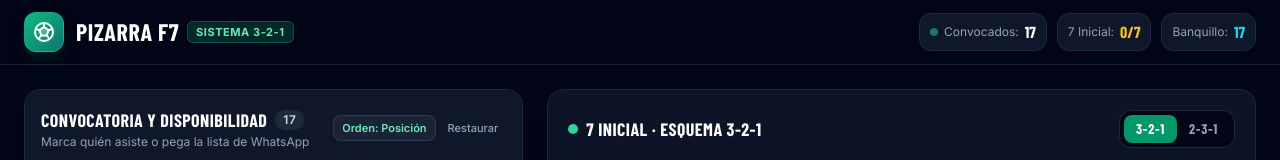
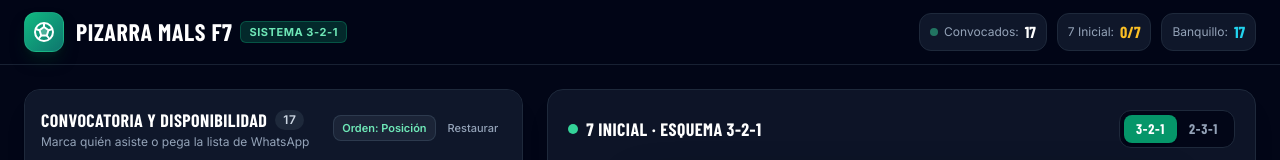
Before and after one commit to ycp03/MalsAplicacio-n, a plain HTML site: page index.html in a window 1280 px wide. Shown: the top 160 px of the page. Drawn offline with nearby package versions, Linux system fonts and the light colour scheme; a web font is replaced by a local one.

Commit message:
Update index.html
Título: pizarra mals

```diff
--- a/index.html
+++ b/index.html
@@ -3,7 +3,7 @@
 <head>
   <meta charset="UTF-8" />
   <meta name="viewport" content="width=device-width, initial-scale=1.0" />
-  <title>Pizarra Táctica Fútbol 7</title>
+  <title>Pizarra Táctica MALS</title>
   <!-- Tailwind CSS -->
   <script src="https://cdn.tailwindcss.com"></script>
   <!-- Google Fonts: Inter & Barlow Condensed -->
@@ -118,7 +118,7 @@
         <div>
           <div class="flex items-center gap-2">
             <h1 class="font-display text-xl sm:text-2xl font-extrabold tracking-wide uppercase text-white leading-none">
-              Pizarra F7
+              PIZARRA MALS F7
             </h1>
             <span id="header-formation-badge" class="px-2 py-0.5 text-[11px] font-bold uppercase tracking-wider rounded-md bg-emerald-500/20 text-emerald-300 border border-emerald-500/30">
               Sistema 3-2-1
```
